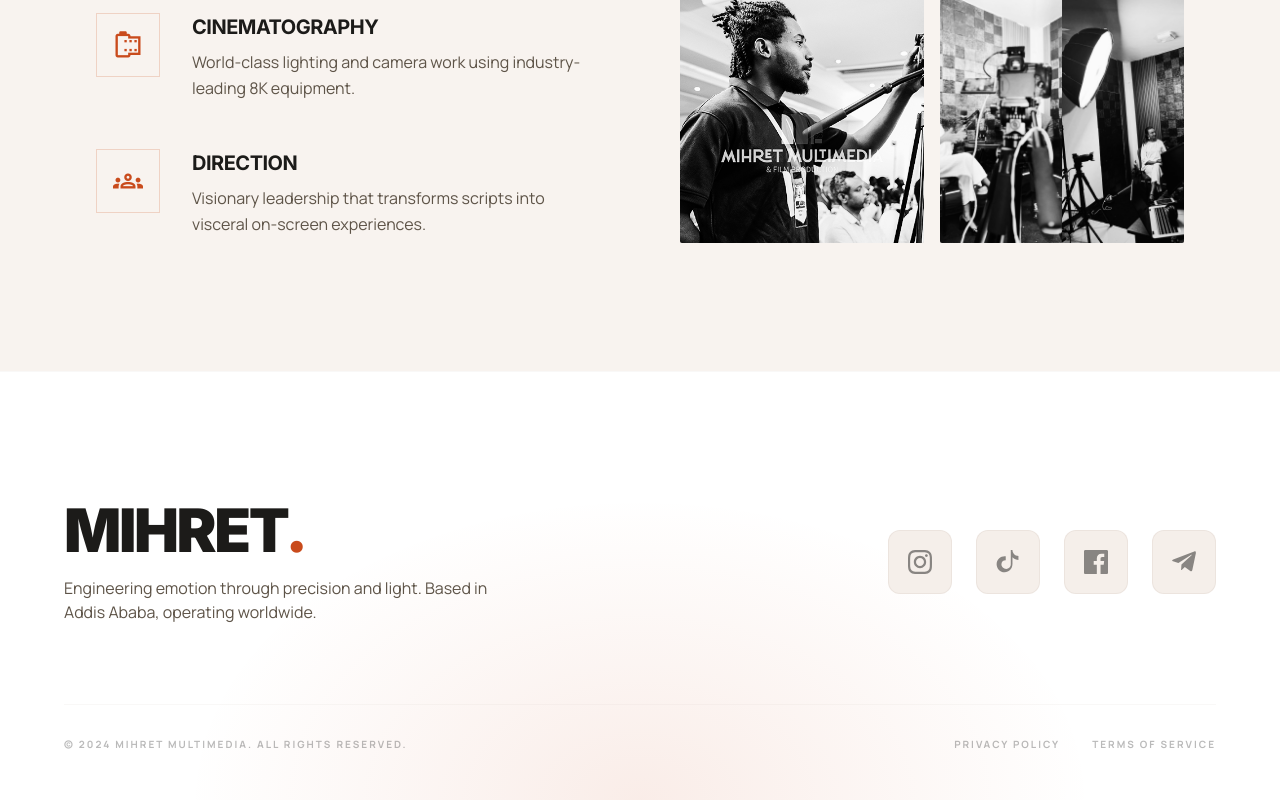
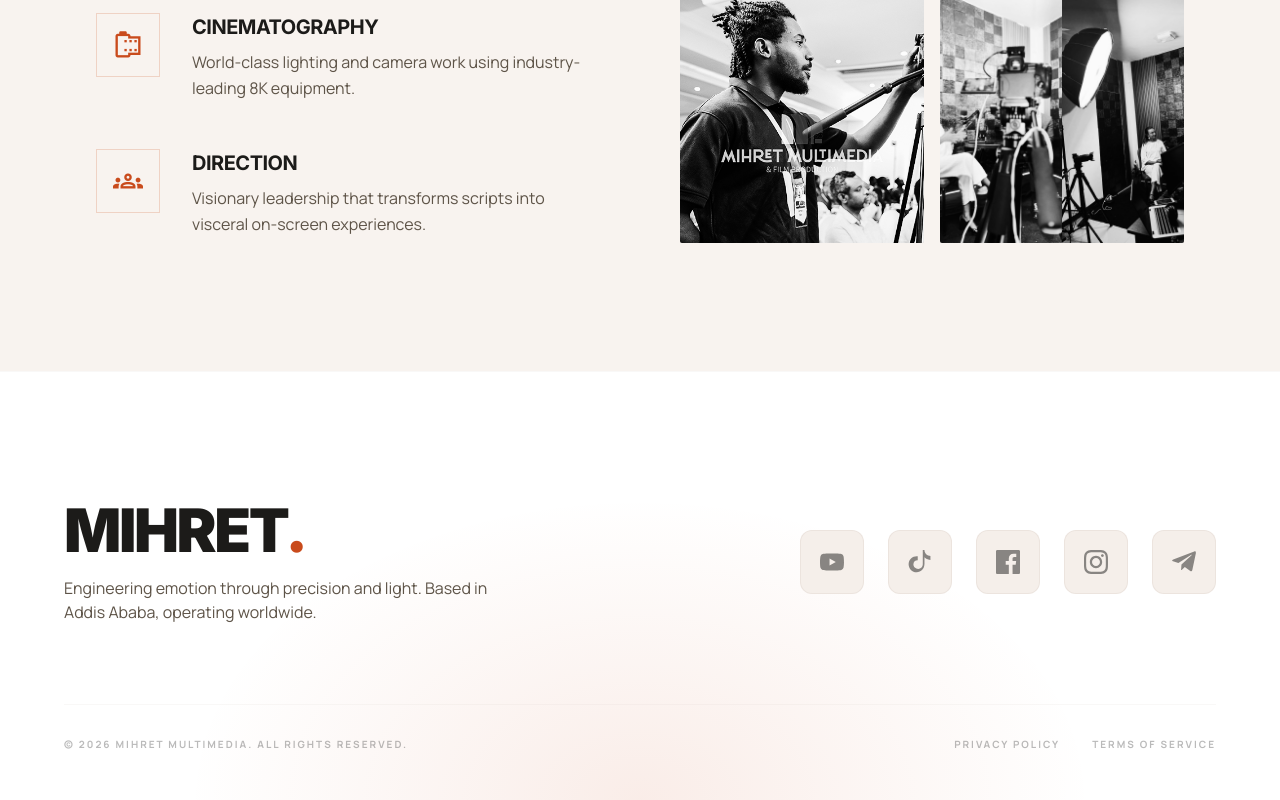
Before and after one commit to BereketTadesse/mihret-react, a React (Vite) app: page / in a window 1280 px wide. Shown: the part 4534-5334 px from the top of the page. Built offline with nearby package versions, Linux system fonts and the light colour scheme.

Commit message:
social media link added

```diff
--- a/src/components/Footer.tsx
+++ b/src/components/Footer.tsx
@@ -17,29 +17,36 @@ export default function Footer() {
           <div className="flex flex-wrap justify-center gap-3 md:gap-4 lg:gap-6">
             {[
               {
-                name: 'Instagram',
-                link: 'https://instagram.com/',
-                path: "M12 2.163c3.204 0 3.584.012 4.85.07 3.252.148 4.771 1.691 4.919 4.919.058 1.265.069 1.645.069 4.849 0 3.205-.012 3.584-.069 4.849-.149 3.225-1.664 4.771-4.919 4.919-1.266.058-1.644.07-4.85.07-3.204 0-3.584-.012-4.849-.07-3.26-.149-4.771-1.699-4.919-4.92-.058-1.265-.07-1.644-.07-4.849 0-3.204.013-3.583.07-4.849.149-3.227 1.664-4.771 4.919-4.919 1.266-.057 1.645-.069 4.849-.069zm0-2.163c-3.259 0-3.667.014-4.947.072-4.358.2-6.78 2.618-6.98 6.98-.059 1.281-.073 1.689-.073 4.948 0 3.259.014 3.668.072 4.948.2 4.358 2.618 6.78 6.98 6.98 1.281.058 1.689.072 4.948.072 3.259 0 3.668-.014 4.948-.072 4.354-.2 6.782-2.618 6.979-6.98.059-1.28.073-1.689.073-4.948 0-3.259-.014-3.667-.072-4.947-.196-4.354-2.617-6.78-6.979-6.98-1.281-.059-1.69-.073-4.949-.073zm0 5.838c-3.403 0-6.162 2.759-6.162 6.162s2.759 6.163 6.162 6.163 6.162-2.759 6.162-6.163c0-3.403-2.759-6.162-6.162-6.162zm0 10.162c-2.209 0-4-1.79-4-4 0-2.209 1.791-4 4-4s4 1.791 4 4c0 2.21-1.791 4-4 4zm6.406-11.845c-.796 0-1.441.645-1.441 1.44s.645 1.44 1.441 1.44c.795 0 1.439-.645 1.439-1.44s-.644-1.44-1.439-1.44z"
+                name: 'YouTube',
+                link: 'https://youtube.com/@mihretmultimedia?si=3CHYdAinB6BTiIG1',
+                path: "M23.498 6.186a3.016 3.016 0 0 0-2.122-2.136C19.505 3.545 12 3.545 12 3.545s-7.505 0-9.377.505A3.017 3.017 0 0 0 .502 6.186C0 8.07 0 12 0 12s0 3.93.502 5.814a3.016 3.016 0 0 0 2.122 2.136c1.871.505 9.376.505 9.376.505s7.505 0 9.377-.505a3.015 3.015 0 0 0 2.122-2.136C24 15.93 24 12 24 12s0-3.93-.502-5.814zM9.545 15.568V8.432L15.818 12l-6.273 3.568z"
               },
               {
                 name: 'TikTok',
-                link: 'https://tiktok.com/',
+                link: 'https://www.tiktok.com/@mihret_pictures3?_r=1&_t=ZS-93JcMQEedRC',
                 path: "M12.525.02c1.31-.02 2.61-.01 3.91-.02.08 1.53.63 3.09 1.75 4.17 1.12 1.11 2.7 1.62 4.24 1.79v4.03c-1.44-.17-2.86-.6-4.12-1.31a6.34 6.34 0 0 1-1.84-1.47v6.78c-.04 2.13-.78 4.29-2.22 5.87-1.43 1.58-3.52 2.46-5.63 2.47-2.12.01-4.23-.84-5.69-2.39C1.48 18.39.63 16.32.62 14.22c-.01-2.13.84-4.25 2.39-5.71 1.55-1.46 3.65-2.32 5.76-2.32.32 0 .64.01.96.04v3.91a4.34 4.34 0 0 0-4.32 4.08c-.01 1.25.5 2.49 1.4 3.35.89.86 2.14 1.34 3.39 1.33 1.25-.01 2.46-.5 3.32-1.41.86-.91 1.3-2.17 1.26-3.41V.02Z"
               },
               {
                 name: 'Facebook',
-                link: 'https://facebook.com/',
+                link: 'https://www.facebook.com/profile.php?id=61575309076593',
                 path: "M22.675 0h-21.35c-.732 0-1.325.593-1.325 1.325v21.351c0 .731.593 1.324 1.325 1.324h11.495v-9.294h-3.128v-3.622h3.128v-2.671c0-3.1 1.893-4.788 4.659-4.788 1.325 0 2.463.099 2.795.143v3.24l-1.918.001c-1.504 0-1.795.715-1.795 1.763v2.313h3.587l-.467 3.622h-3.12v9.293h6.116c.73 0 1.323-.593 1.323-1.325v-21.35c0-.732-.593-1.325-1.325-1.325z"
               },
               {
+                name: 'Instagram',
+                link: 'https://www.instagram.com/mihret_multimedia005?igsh=OTRmbnpraHNydWg3',
+                path: "M12 2.163c3.204 0 3.584.012 4.85.07 3.252.148 4.771 1.691 4.919 4.919.058 1.265.069 1.645.069 4.849 0 3.205-.012 3.584-.069 4.849-.149 3.225-1.664 4.771-4.919 4.919-1.266.058-1.644.07-4.85.07-3.204 0-3.584-.012-4.849-.07-3.26-.149-4.771-1.699-4.919-4.92-.058-1.265-.07-1.644-.07-4.849 0-3.204.013-3.583.07-4.849.149-3.227 1.664-4.771 4.919-4.919 1.266-.057 1.645-.069 4.849-.069zm0-2.163c-3.259 0-3.667.014-4.947.072-4.358.2-6.78 2.618-6.98 6.98-.059 1.281-.073 1.689-.073 4.948 0 3.259.014 3.668.072 4.948.2 4.358 2.618 6.78 6.98 6.98 1.281.058 1.689.072 4.948.072 3.259 0 3.668-.014 4.948-.072 4.354-.2 6.782-2.618 6.979-6.98.059-1.28.073-1.689.073-4.948 0-3.259-.014-3.667-.072-4.947-.196-4.354-2.617-6.78-6.979-6.98-1.281-.059-1.69-.073-4.949-.073zm0 5.838c-3.403 0-6.162 2.759-6.162 6.162s2.759 6.163 6.162 6.163 6.162-2.759 6.162-6.163c0-3.403-2.759-6.162-6.162-6.162zm0 10.162c-2.209 0-4-1.79-4-4 0-2.209 1.791-4 4-4s4 1.791 4 4c0 2.21-1.791 4-4 4zm6.406-11.845c-.796 0-1.441.645-1.441 1.44s.645 1.44 1.441 1.44c.795 0 1.439-.645 1.439-1.44s-.644-1.44-1.439-1.44z"
+              },
+              {
                 name: 'Telegram',
-                link: 'https://t.me/',
+                link: 'https://t.me/Mihret_Multimedia',
                 path: "M23.91 3.012l-3.597 16.962c-.27 1.22-.99 1.522-2.01.95l-5.48-4.04-2.64 2.54c-.292.292-.538.538-1.1.538l.39-5.55 10.1-9.12c.44-.39-.1-.61-.69-.21l-12.48 7.85-5.38-1.68c-1.17-.37-1.19-1.17.24-1.73l21.01-8.1c.97-.363 1.815.215 1.54 1.53z"
               }
             ].map((s) => (
               <a
                 key={s.name}
                 href={s.link}
+                target="_blank"
+                rel="noopener noreferrer"
                 className="group relative w-14 h-14 md:w-16 md:h-16 rounded-full border border-outline-variant/20 flex items-center justify-center bg-surface-container-low hover:bg-primary/10 hover:border-primary/50 transition-all duration-500"
               >
                 <div className="absolute inset-0 bg-primary/20 rounded-full scale-0 group-hover:scale-100 transition-transform duration-500 ease-out" />
@@ -62,7 +69,7 @@ export default function Footer() {
         {/* Bottom Bar */}
         <div className="flex flex-col md:flex-row justify-between items-center pt-8 border-t border-outline-variant/10 gap-6">
           <p className="text-on-surface/30 font-label tracking-[0.2em] text-[10px] uppercase font-bold text-center md:text-left">
-            © 2024 MIHRET MULTIMEDIA. ALL RIGHTS RESERVED.
+            © 2026 MIHRET MULTIMEDIA. ALL RIGHTS RESERVED.
           </p>
           <div className="flex gap-8 text-[10px] uppercase font-bold tracking-[0.2em] text-on-surface/30">
             <a href="#" className="hover:text-primary transition-colors">Privacy Policy</a>
```
